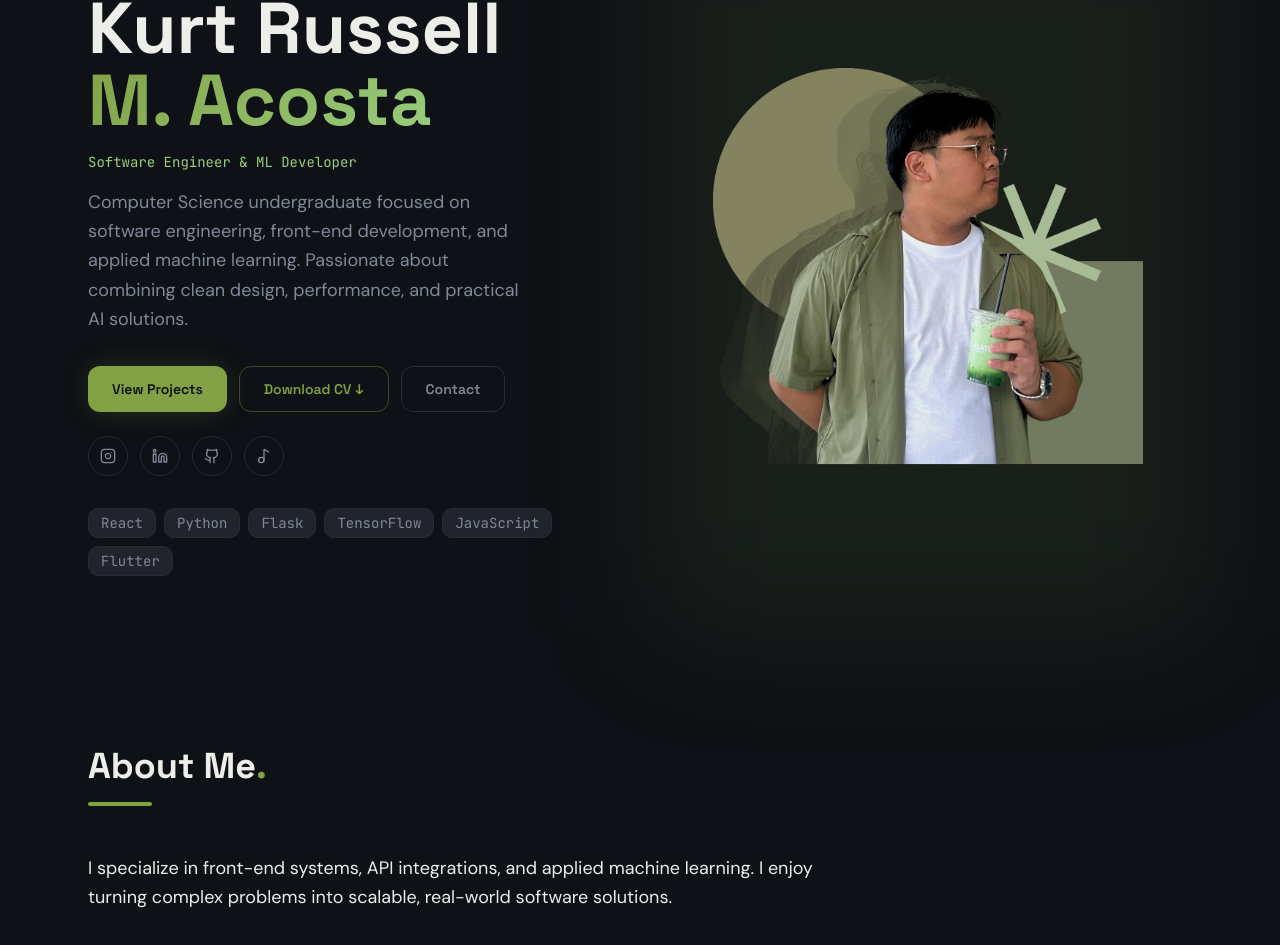
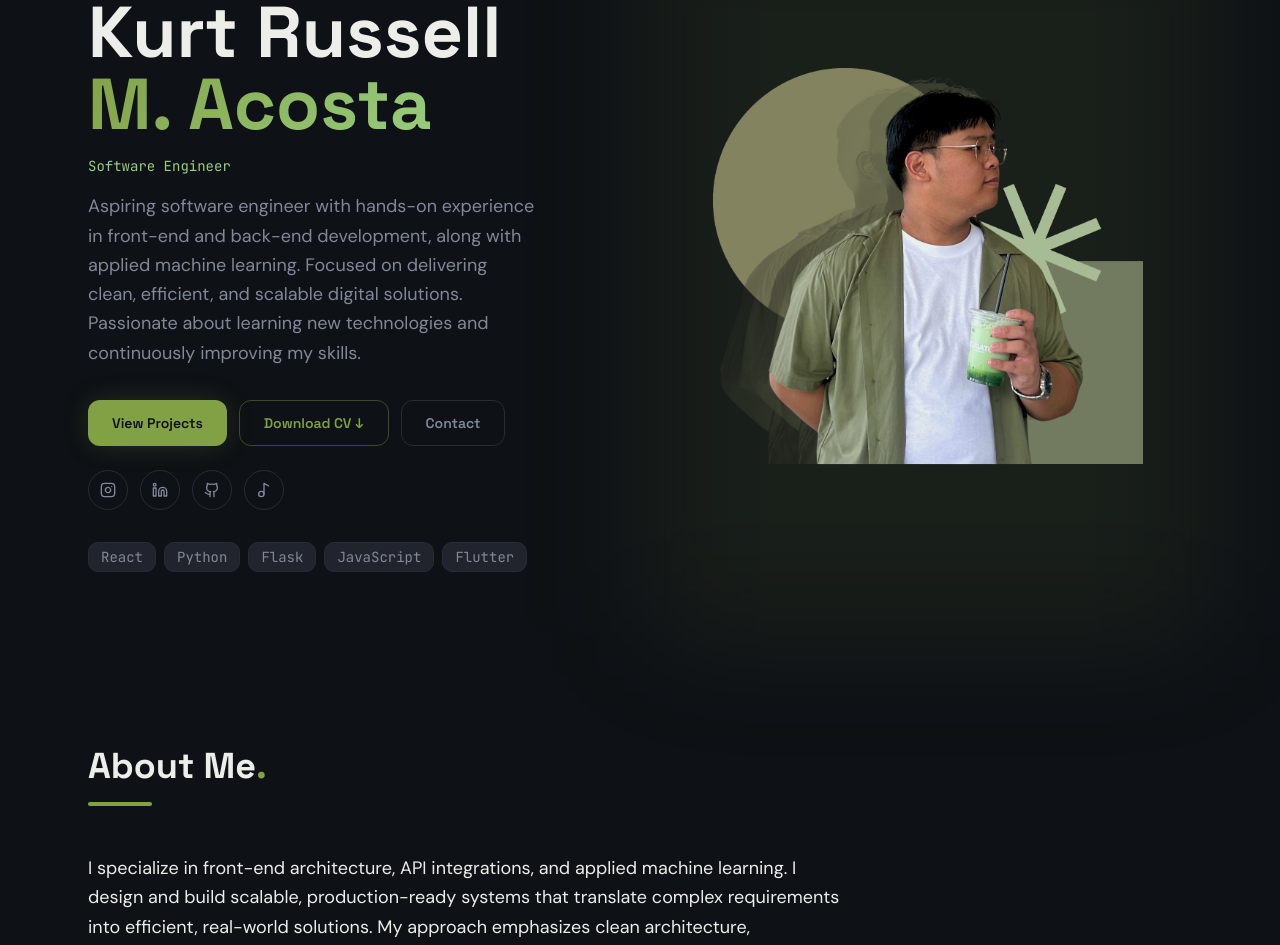
Before and after one commit to kurtieeee/kurtrussportfolio, a React (Vite) app: page / in a window 1280 px wide. Shown: the part 166-1111 px from the top of the page. Built offline with nearby package versions, Linux system fonts and the light colour scheme.

Commit message:
Update portfolio content

```diff
--- a/src/components/AboutSection.tsx
+++ b/src/components/AboutSection.tsx
@@ -7,8 +7,9 @@ const AboutSection = () => (
     <SectionHeading title="About Me" />
     <div className="max-w-3xl">
       <p className="text-foreground text-lg leading-relaxed mb-8">
-        I specialize in front-end systems, API integrations, and applied machine learning.
-        I enjoy turning complex problems into scalable, real-world software solutions.
+          I specialize in front-end architecture, API integrations, and applied machine learning.
+          I design and build scalable, production-ready systems that translate complex requirements into efficient, real-world solutions.
+          My approach emphasizes clean architecture, performance optimization, maintainability, and long-term scalability.
       </p>
 
       <div className="space-y-6">
--- a/src/components/HeroSection.tsx
+++ b/src/components/HeroSection.tsx
@@ -4,7 +4,7 @@ import heroPhoto from "../assets/hero-photo.png";
 import acostaCV from "../assets/Acosta_CV.pdf";
 import { Instagram, Linkedin, Github, Music2 } from "lucide-react";
 
-const techStack = ["React", "Python", "Flask", "TensorFlow", "JavaScript", "Flutter"];
+const techStack = ["React", "Python", "Flask", "JavaScript", "Flutter"];
 
 const socials = [
   { icon: Instagram, href: "https://www.instagram.com/kurtrussss", label: "Instagram" },
@@ -30,12 +30,12 @@ const HeroSection = () => (
             <span className="text-gradient">M. Acosta</span>
           </h1>
           <p className="text-secondary font-mono text-sm mb-4">
-            Software Engineer &amp; ML Developer
+            Software Engineer
           </p>
           <p className="text-muted-foreground text-lg max-w-md mb-8 leading-relaxed">
-            Computer Science undergraduate focused on software engineering, front-end development,
-            and applied machine learning. Passionate about combining clean design, performance,
-            and practical AI solutions.
+            Aspiring software engineer with hands-on experience in front-end and back-end development, along with applied machine learning.
+            Focused on delivering clean, efficient, and scalable digital solutions.
+            Passionate about learning new technologies and continuously improving my skills.
           </p>
 
           <div className="flex flex-wrap gap-3 mb-6">
```
